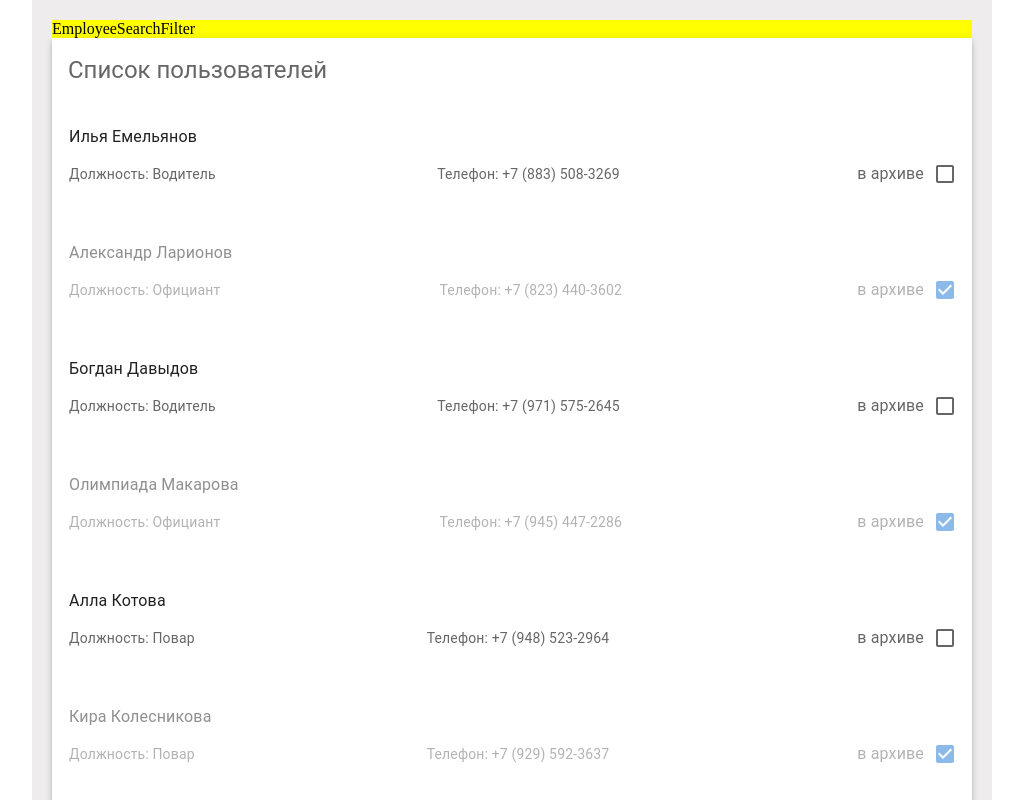
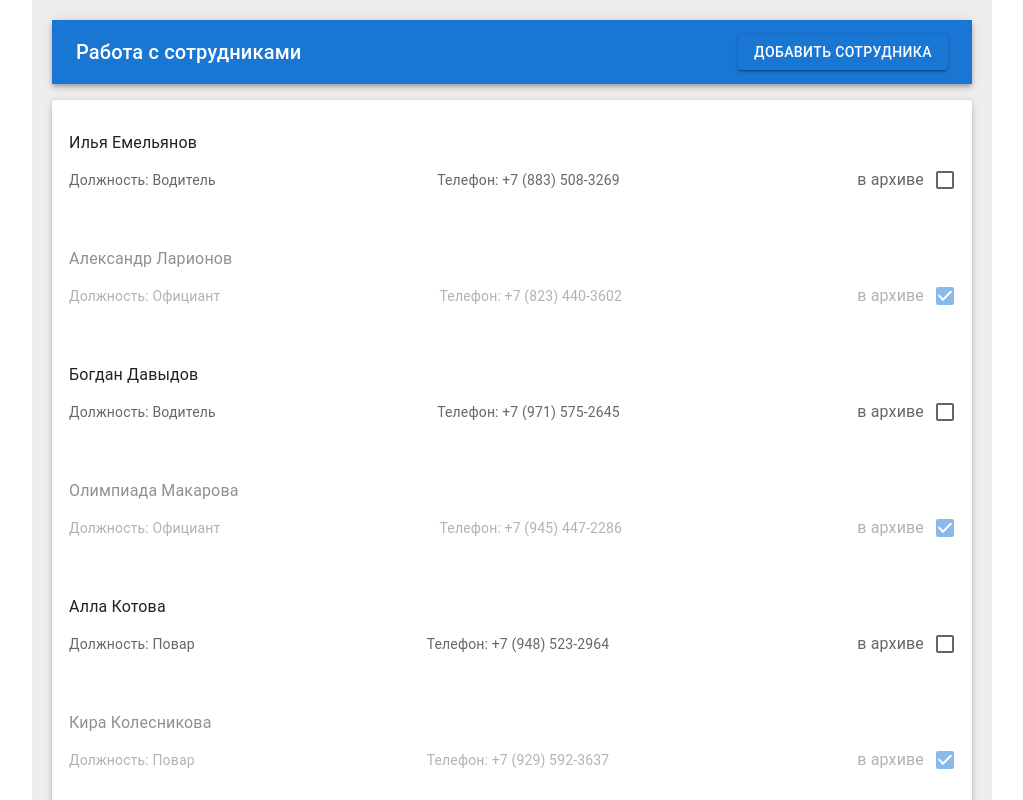
Before and after one commit to Yuriy4VF/Employes, a React (Vite) app: page /employee in a window 1280 px wide. Shown: the top 800 px of the page, without its empty margins (128-1151 px from the left). Built offline with nearby package versions, Linux system fonts and the light colour scheme.

Commit message:
feat: added header and button to create an employee in EmployeeListPage

```diff
--- a/src/pages/EmployeeListPage/EmployeeListPage.tsx
+++ b/src/pages/EmployeeListPage/EmployeeListPage.tsx
@@ -1,9 +1,10 @@
-import styles from "./EmployeeListPage.module.scss";
-import { EmployeeList, EmployeeSearchFilter } from "../../widgets";
+import { EmployeeList } from "../../widgets";
 import { useSelector } from "react-redux";
 import { RootState } from "../../app/store";
 import { useNavigate } from "react-router-dom";
 import { Employee } from "../../mockData/employes";
+import { SimpleButton } from "../../shared/ui";
+import { Box, Typography, AppBar, Toolbar } from "@mui/material";
 
 const EmployeeListPage = () => {
   const employees = useSelector((state: RootState) => state.employes.employes);
@@ -11,17 +12,33 @@ const EmployeeListPage = () => {
 
   const handleSelectEmployee = (employee: Employee) => {
     const { id } = employee;
-    navigate(`/employee/edit/${id}`, { state: { employee } });
+    navigate(`/employee/edit/${id}`, {
+      state: { employee },
+      replace: true,
+    });
   };
 
+  const handleCreateEmployee = () =>
+    navigate("/employee/new", { replace: true });
+
   return (
-    <div className={styles.employeeList}>
-      <EmployeeSearchFilter />
+    <Box>
+      <AppBar position="sticky" sx={{ mb: 2 }}>
+        <Toolbar>
+          <Typography variant="h6" sx={{ flexGrow: 1 }}>
+            Работа с сотрудниками
+          </Typography>
+          <SimpleButton onClick={handleCreateEmployee}>
+            Добавить сотрудника
+          </SimpleButton>
+        </Toolbar>
+      </AppBar>
+
       <EmployeeList
         employes={employees}
         onSelectEmployee={handleSelectEmployee}
       />
-    </div>
+    </Box>
   );
 };
 
--- a/src/widgets/EmployeeList/EmployeeList.tsx
+++ b/src/widgets/EmployeeList/EmployeeList.tsx
@@ -12,13 +12,13 @@ export const EmployeeList: FC<EmployeeListProps> = ({
   return (
     <Paper elevation={3}>
       <List
-        subheader={
-          <ListSubheader>
-            <Typography variant="h5" paddingTop={2} paddingBottom={2}>
-              Список пользователей
-            </Typography>
-          </ListSubheader>
-        }
+      // subheader={
+      //   <ListSubheader>
+      //     <Typography variant="h5" paddingTop={2} paddingBottom={2}>
+      //       Список пользователей
+      //     </Typography>
+      //   </ListSubheader>
+      // }
       >
         {employes.map((employee) => (
           <EmployeeCard
```
